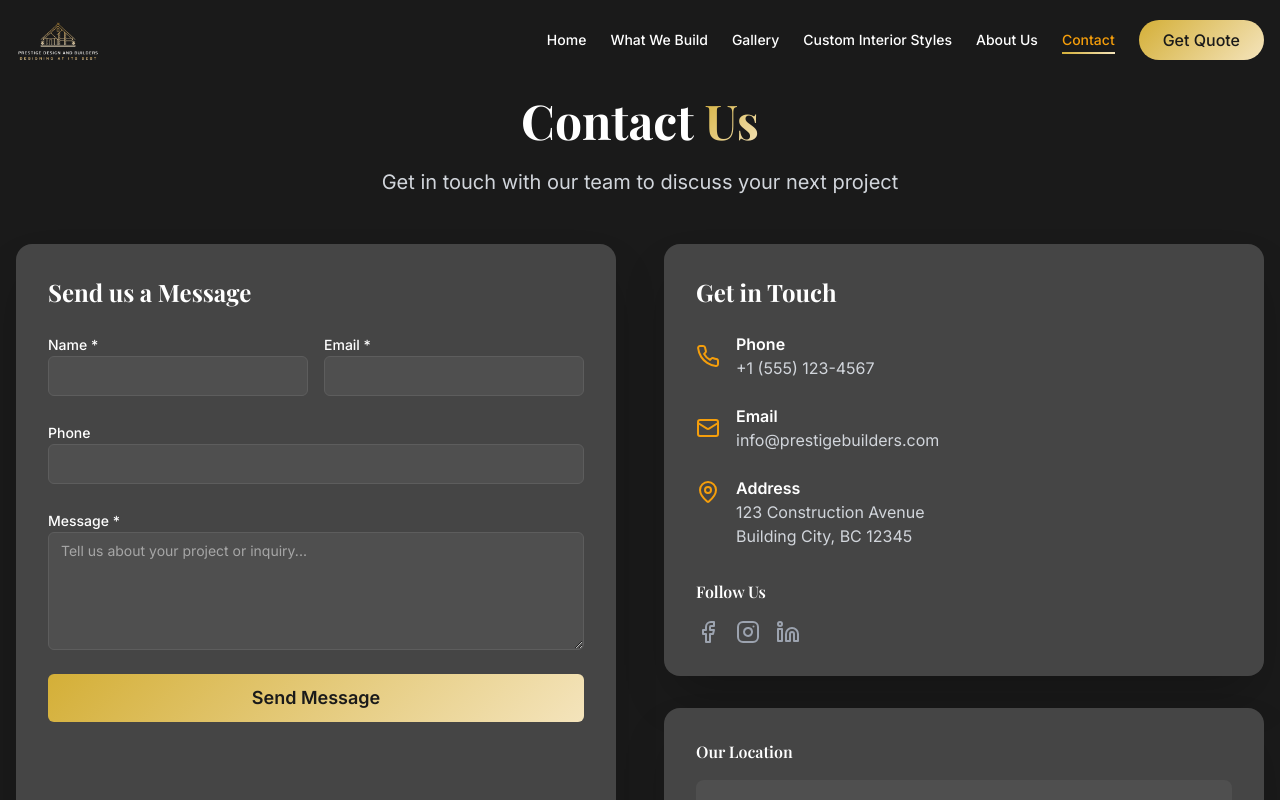
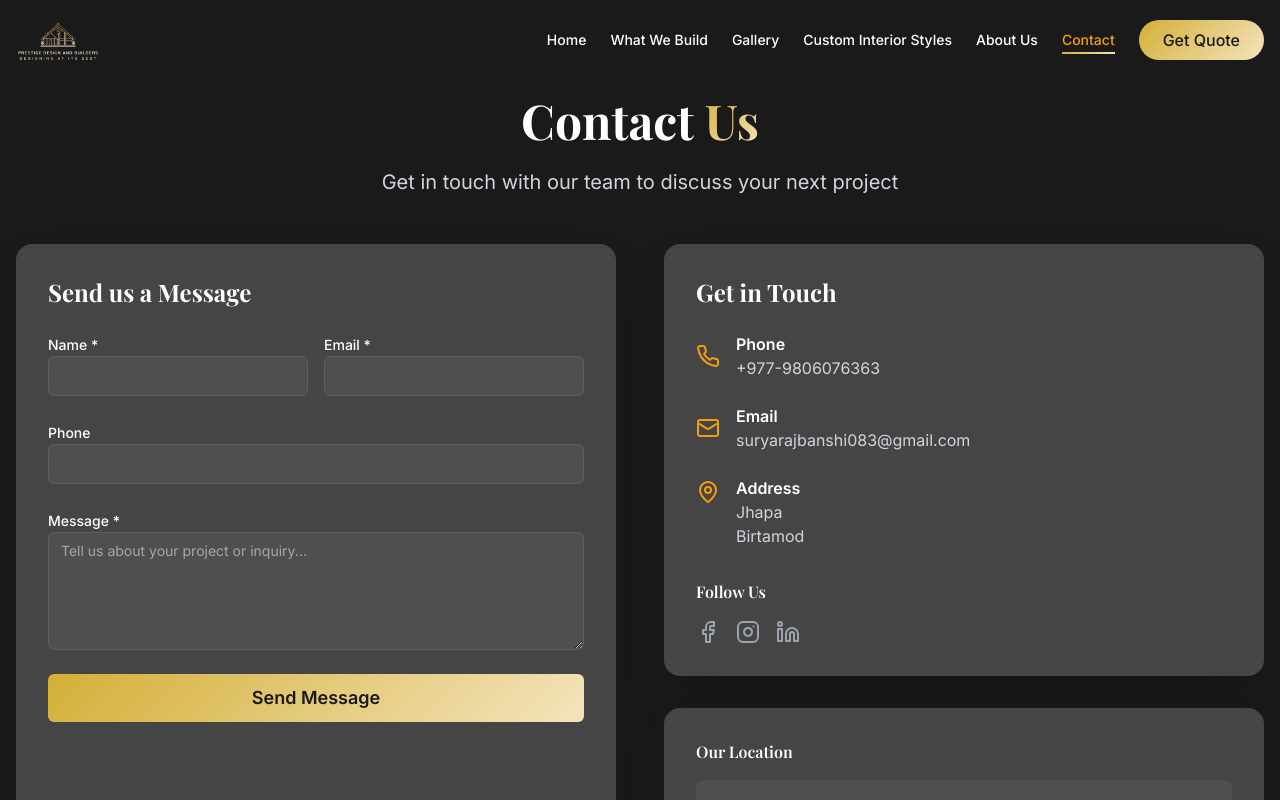
Before and after one commit to dipesh867/prestigeDesignandBuilders, a React (Vite) app: page /contact in a window 1280 px wide. Shown: the top 800 px of the page. Built offline with nearby package versions, Linux system fonts and the light colour scheme.

Commit message:
mailegareko

```diff
--- a/package.json
+++ b/package.json
@@ -78,6 +78,6 @@
     "tailwindcss": "^3.4.11",
     "typescript": "^5.5.3",
     "typescript-eslint": "^8.0.1",
-    "vite": "^5.4.1"
+    "vite": "^7.0.0"
   }
 }
--- a/src/components/Navigation.tsx
+++ b/src/components/Navigation.tsx
@@ -27,7 +27,7 @@ const Navigation = () => {
     <nav
       className={`fixed top-0 left-0 right-0 z-50 transition-all duration-300 ${
         isScrolled
-          ? 'bg-charcoal-900/95 backdrop-blur-md shadow-lg'
+          ? 'bg-charcoal-900/45 backdrop-blur-md shadow-lg'
           : 'bg-transparent'
       }`}
     >
--- a/src/pages/Contact.tsx
+++ b/src/pages/Contact.tsx
@@ -112,7 +112,7 @@ const Contact = () => {
                     <Phone className="text-gold-400 mr-4" size={24} />
                     <div>
                       <p className="text-white font-semibold">Phone</p>
-                      <p className="text-gray-300">+1 (555) 123-4567</p>
+                      <p className="text-gray-300">+977-9806076363</p>
                     </div>
                   </div>
 
@@ -120,7 +120,7 @@ const Contact = () => {
                     <Mail className="text-gold-400 mr-4" size={24} />
                     <div>
                       <p className="text-white font-semibold">Email</p>
-                      <p className="text-gray-300">info@prestigebuilders.com</p>
+                      <p className="text-gray-300">suryarajbanshi083@gmail.com</p>
                     </div>
                   </div>
 
@@ -128,7 +128,7 @@ const Contact = () => {
                     <MapPin className="text-gold-400 mr-4 mt-1" size={24} />
                     <div>
                       <p className="text-white font-semibold">Address</p>
-                      <p className="text-gray-300">123 Construction Avenue<br />Building City, BC 12345</p>
+                      <p className="text-gray-300">Jhapa<br />Birtamod</p>
                     </div>
                   </div>
                 </div>
```
Also changed, not shown: 1 other file (tests, documents, lock files or other folders).
